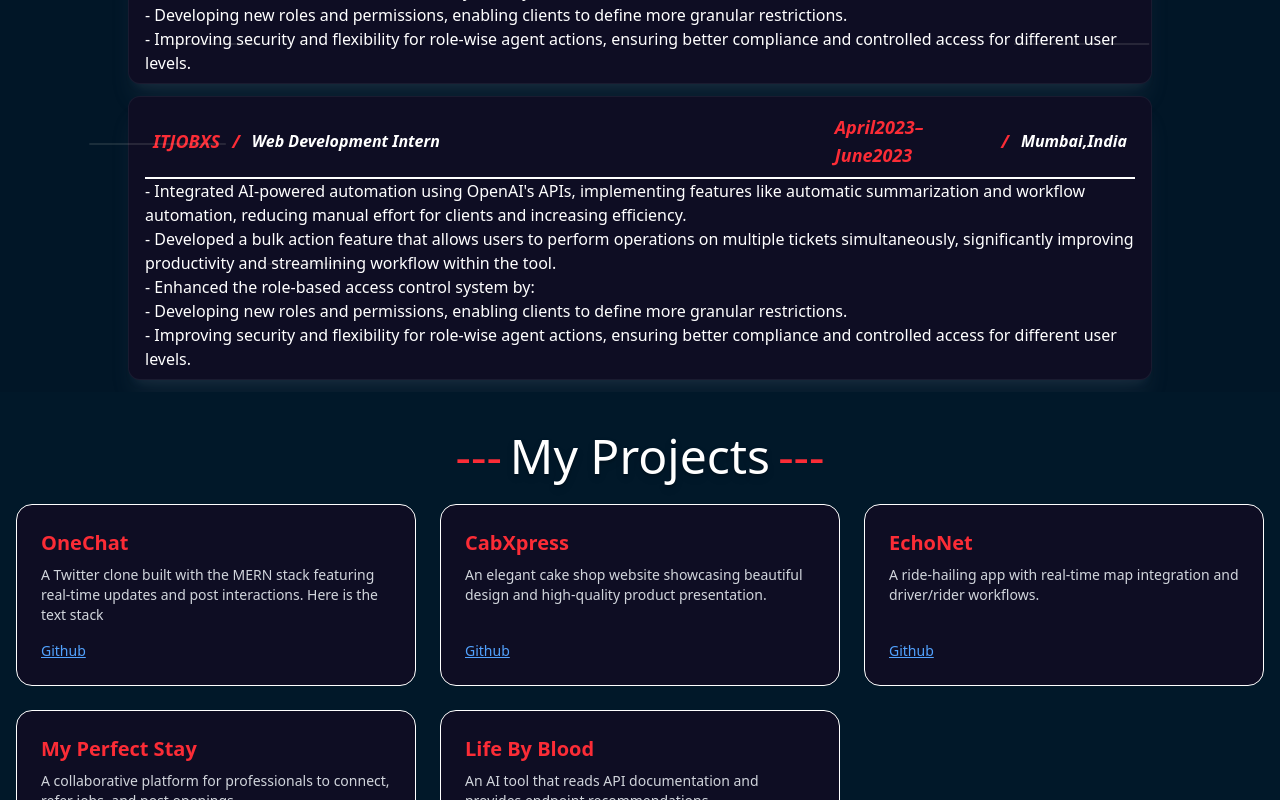
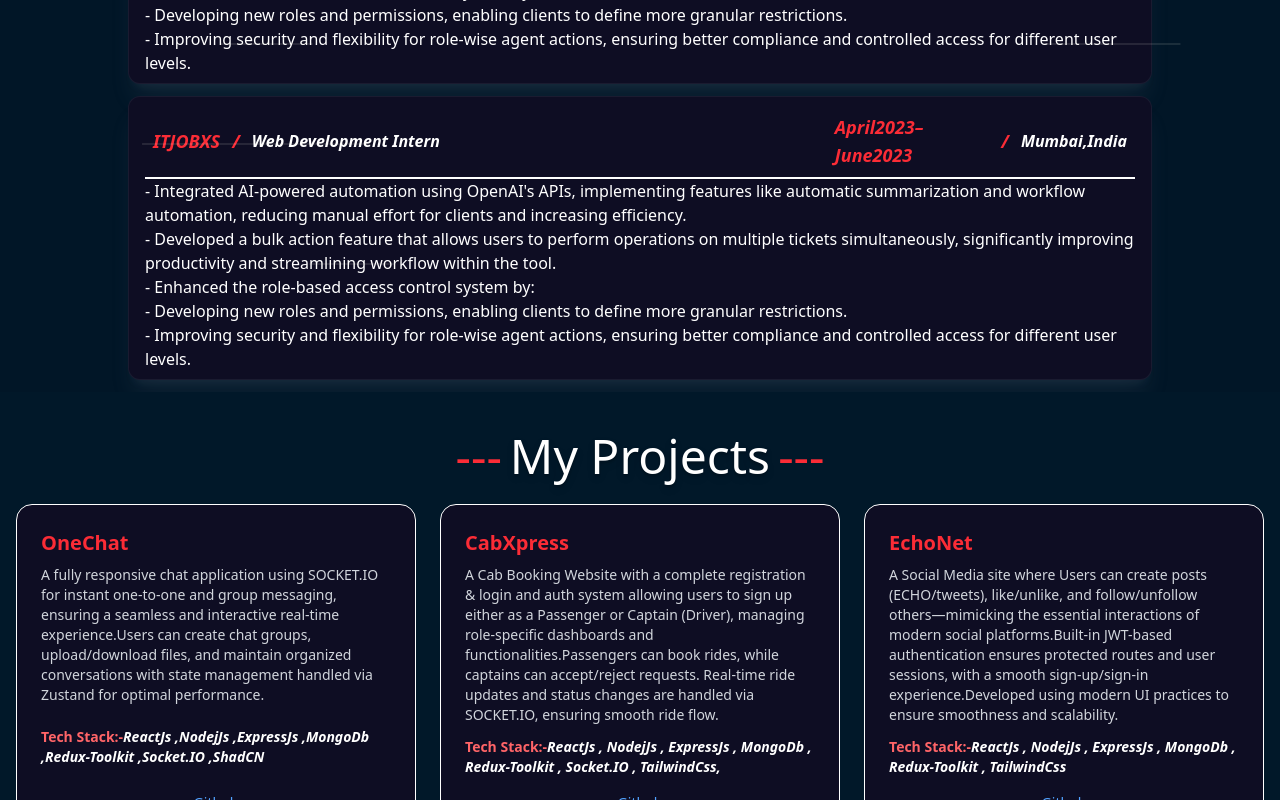
Before and after one commit to MV140601/MVPortfolio, a React (Vite) app: page / in a window 1280 px wide. Shown: the part 2000-2800 px from the top of the page. Built offline with nearby package versions, Linux system fonts and the light colour scheme.

Commit message:
Initial commit

```diff
--- a/package.json
+++ b/package.json
@@ -12,6 +12,7 @@
   "dependencies": {
     "@reduxjs/toolkit": "^2.6.1",
     "@tailwindcss/vite": "^4.1.0",
+    "emailjs-com": "^3.2.0",
     "motion": "^12.6.3",
     "react": "^19.0.0",
     "react-dom": "^19.0.0",
--- a/src/App.jsx
+++ b/src/App.jsx
@@ -3,6 +3,7 @@ import Home from "./components/Home"
 import About from "./components/About"
 import Experience from "./components/Experience"
 import { Projects } from "./components/Projects"
+import Contactme from "./components/Contactme"
 function App() {
 
 
@@ -13,6 +14,7 @@ function App() {
      <About/>
      <Experience/>
      <Projects/>
+     <Contactme/>
     </div>
   )
 }
--- /dev/null
+++ b/src/components/Contactme.jsx
@@ -0,0 +1,88 @@
+import React, { useState } from 'react';
+import {motion} from 'framer-motion';
+import emailjs from 'emailjs-com';
+const Contactme = () => {
+    const [formData, setFormData] = useState({
+        name: '',
+        email: '',
+        message: '',
+      });
+
+      const handleChange = (e) => {
+        setFormData({ ...formData, [e.target.name]: e.target.value });
+      };
+
+      const handleSubmit = (e) => {
+        e.preventDefault();
+
+        const serviceID = 'service_7sgqq7g';
+        const templateID = 'your_template_id';
+        const publicKey = 'Xp9avJYMXCMSzc50L';
+
+        const templateParams = {
+          from_name: formData.name,
+          from_email: formData.email,
+          message: formData.message,
+        };
+
+        emailjs.send(serviceID, templateID, templateParams, publicKey)
+          .then(() => {
+            alert('Message sent successfully!');
+            setFormData({ name: '', email: '', message: '' });
+          })
+          .catch((err) => {
+            console.error('FAILED...', err);
+            alert('Failed to send message.');
+          });
+      };
+
+  return (
+    <motion.div className="relative overflow-hidden bg-inherit flex flex-col items-center py-10 px-4 space-y-6">
+    <motion.div className="md:text-5xl text-3xl text-white flex items-center space-x-2">
+      <motion.div className="text-red-500">---</motion.div>
+      <span className="text-white text-shadow-lg ">Contact me </span>
+      <motion.div className="text-red-500">---</motion.div>
+    </motion.div>
+
+    <motion.div className="max-w-[90%] mx-auto bg-[#0e0d23] shadow-lg rounded-2xl p-8  mt-10">
+       <form onSubmit={handleSubmit} className="space-y-4 text-white">
+        <input
+          type="text"
+          name="name"
+          placeholder="Your Name"
+          value={formData.name}
+          onChange={handleChange}
+          className="w-full border border-gray-300 rounded-lg px-4 py-2 focus:outline-none focus:ring-2 focus:ring-blue-500"
+          required
+        />
+        <input
+          type="email"
+          name="email"
+          placeholder="Your Email"
+          value={formData.email}
+          onChange={handleChange}
+          className="w-full border text-white border-gray-300 rounded-lg px-4 py-2 focus:outline-none focus:ring-2 focus:ring-blue-500"
+          required
+        />
+        <textarea
+          name="message"
+          placeholder="Your Message"
+          value={formData.message}
+          onChange={handleChange}
+          rows={5}
+          className="w-full border text-white border-gray-300 rounded-lg px-4 py-2 focus:outline-none focus:ring-2 focus:ring-blue-500"
+          required
+        ></textarea>
+        <button
+          type="submit"
+          className="w-full bg-blue-600 text-white font-semibold py-2 px-4 rounded-lg hover:bg-blue-700 transition duration-200"
+        >
+          Send Message
+        </button>
+      </form>
+    </motion.div>
+   </motion.div>
+  );
+};
+
+export default Contactme;
--- a/src/components/Projects.jsx
+++ b/src/components/Projects.jsx
@@ -4,32 +4,32 @@ import { motion } from 'framer-motion';
 const projects = [
   {
     title: "OneChat",
-    description: "A Twitter clone built with the MERN stack featuring real-time updates and post interactions. Here is the text stack",
-    tech:"ReactJs,NodejJs,ExpressJs,MongoDb,Redux-Toolkit,SocketIo,ShadCN",
+    description: "A fully responsive chat application using SOCKET.IO for instant one-to-one and group messaging, ensuring a seamless and interactive real-time experience.Users can create chat groups, upload/download files, and maintain organized conversations with state management handled via Zustand for optimal performance.",
+    tech:"ReactJs ,NodejJs ,ExpressJs ,MongoDb ,Redux-Toolkit ,Socket.IO ,ShadCN",
     link: "#"
   },
   {
     title: "CabXpress",
-    description: "An elegant cake shop website showcasing beautiful design and high-quality product presentation.",
-    tech:"ReactJs,NodejJs,ExpressJs,MongoDb,Redux-Toolkit,SocketIo,TailwindCss,",
+    description: "A Cab Booking Website with a complete registration & login and auth system allowing users to sign up either as a Passenger or Captain (Driver), managing role-specific dashboards and functionalities.Passengers can book rides, while captains can accept/reject requests. Real-time ride updates and status changes are handled via SOCKET.IO, ensuring smooth ride flow.",
+    tech:"ReactJs , NodejJs , ExpressJs , MongoDb , Redux-Toolkit , Socket.IO , TailwindCss,",
     link: "#"
   },
   {
     title: "EchoNet",
-    description: "A ride-hailing app with real-time map integration and driver/rider workflows.",
-    tech:"ReactJs,NodejJs,ExpressJs,MongoDb,Redux-Toolkit,TailwindCss",
+    description: "A Social Media site where Users can create posts (ECHO/tweets), like/unlike, and follow/unfollow others—mimicking the essential interactions of modern social platforms.Built-in JWT-based authentication ensures protected routes and user sessions, with a smooth sign-up/sign-in experience.Developed using  modern UI practices to ensure smoothness and scalability.",
+    tech:"ReactJs , NodejJs , ExpressJs , MongoDb , Redux-Toolkit , TailwindCss " ,
     link: "#"
   },
   {
     title: "My Perfect Stay",
-    description: "A collaborative platform for professionals to connect, refer jobs, and post openings.",
-    tech:"ReactJs,NodejJs,ExpressJs,MongoDb,Redux-Toolkit,TailwindCss",
+    description: "A Rental Booking Platform   where users can list their properties for rent and browse available stays.Guests can view detailed property information, check availability, and make bookings.The platform includes secure login, profile management, and an intuitive user interface for smooth interactions.",
+    tech:"ReactJs , NodejJs , ExpressJs , MongoDb , Redux-Toolkit , TailwindCss",
     link: "#"
   },
   {
     title: "Life By Blood",
     description: "An AI tool that reads API documentation and provides endpoint recommendations.",
-    tech:"ReactJs,NodejJs,ExpressJs,MongoDb,Redux-Toolkit,TailwindCss",
+    tech:"ReactJs , NodejJs , ExpressJs , MongoDb , Redux-Toolki t ,TailwindCss",
     link: "#"
   },
 ];
@@ -53,12 +53,13 @@ export const Projects = () => {
             initial={{ opacity: 0, y: 50 }}
             whileInView={{ opacity: 1, y: 0 }}
             transition={{ duration: 0.5, delay: index * 0.1 }}
-            className="bg-[#0e0d23] border border-white rounded-2xl p-6 hover:scale-[1.02] hover:shadow-lg transition-all duration-300 text-white flex flex-col justify-between"
+            className="bg-[#0e0d23] border-[0.5px] border-white rounded-2xl p-6 hover:scale-[1.02] hover:shadow-lg transition-all duration-300 text-white flex flex-col justify-between"
           >
             <h3 className="text-xl font-bold text-red-500 mb-2">{project.title}</h3>
             <p className="text-sm text-gray-300 flex-grow">{project.description}</p>
-            <span className="mt-4 text-blue-400 underline text-sm">Github</span>
-          </motion.a>
+            <p className="text-sm text-white mt-3 flex-grow font-bold "><span className='text-red-400'>Tech Stack:-</span><span className='italic'>{project.tech}</span></p>
+            <motion.a href={`https://github.com/MV140601/${project.title}`} target='blank' className="mt-4 text-blue-400 underline text-sm mx-auto">Github</motion.a>
+            </motion.a>
         ))}
       </motion.div>
 
```
Also changed, not shown: 1 other file (tests, documents, lock files or other folders).
